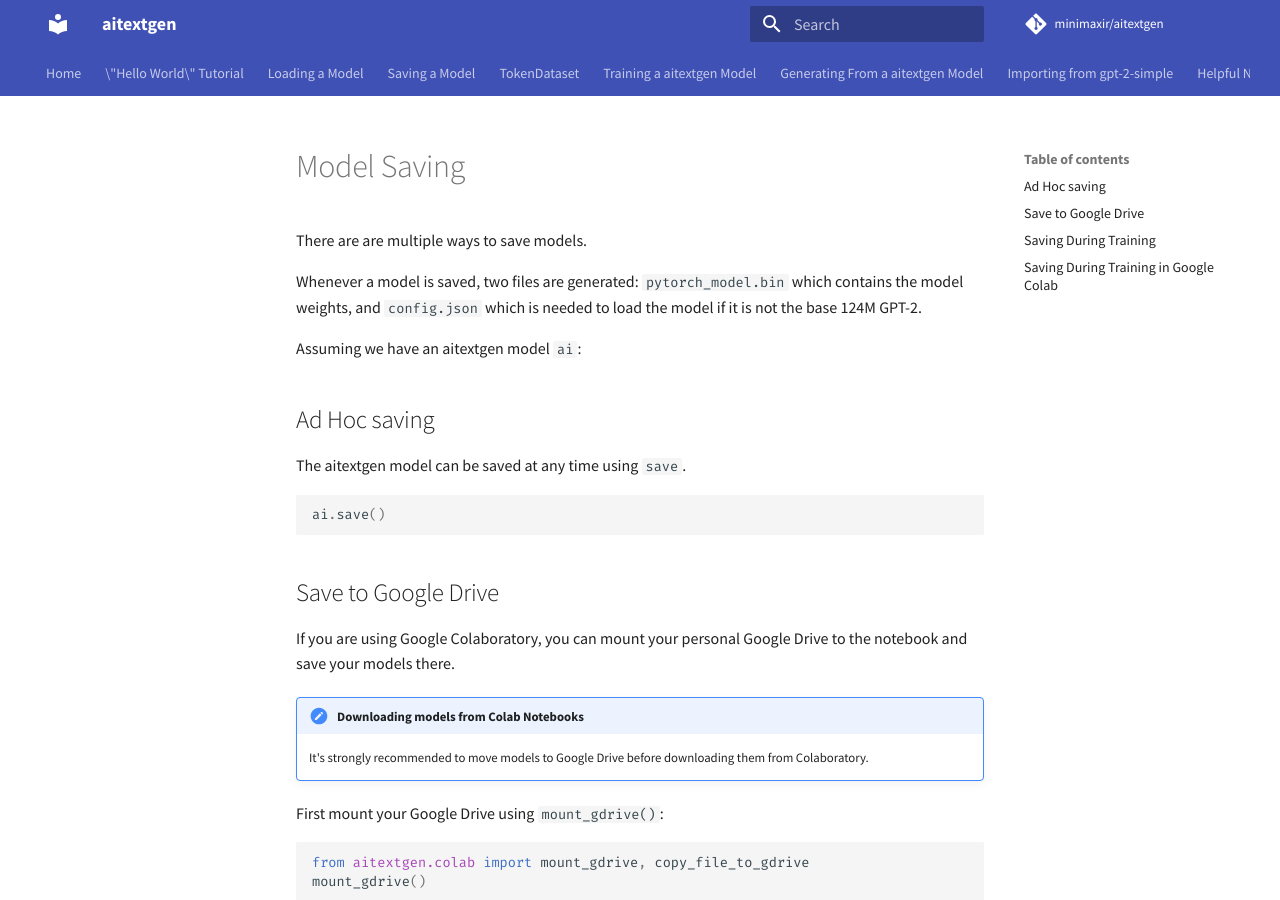
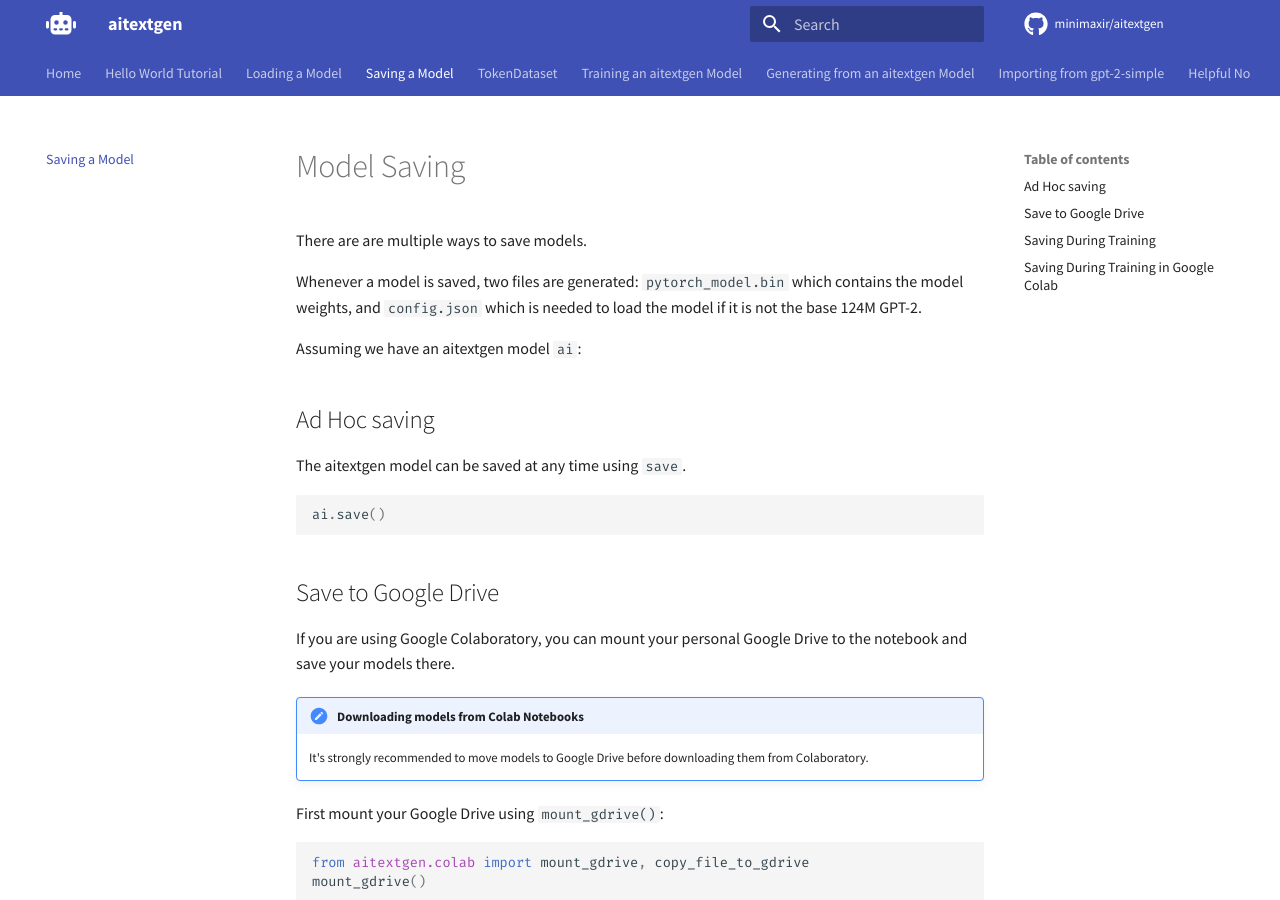
Before and after one commit to minimaxir/aitextgen, an MkDocs documentation site: the page built from docs/save-model.md, in a window 1280 px wide and 900 px high. Built offline with MkDocs 1.6.1 and Material for MkDocs 9.7.7, drawn with Linux system fonts in a browser that asks for light colours; comment, search, counter and statistics services are not loaded.

```diff
--- a/mkdocs.yml
+++ b/mkdocs.yml
@@ -4,15 +4,16 @@ site_author: Max Woolf (@minimaxir)
 
 nav:
   - Home: index.md
-  - \"Hello World\" Tutorial: tutorials/hello-world.md
+  - Hello World Tutorial: tutorials/hello-world.md
   - Loading a Model: load-model.md
-  - Saving a Model: save-mode.md
+  - Saving a Model: save-model.md
   - TokenDataset: dataset.md
-  - Training a aitextgen Model:
+  - Training an aitextgen Model:
       - Colaboratory Notebooks: tutorials/colab.md
       # - Improving Training Performance: train-performance.md
       - Training a GPT-2 Model From Scratch: tutorials/model-from-scratch.md
-  - Generating From a aitextgen Model:
+      - Loggers: loggers.md
+  - Generating from an aitextgen Model:
       - Generating Text: generate.md
       - Improving Generation Performance: generate-performance.md
       - Generating From GPT-2 1.5B: tutorials/generate_1_5b.md
@@ -20,9 +21,9 @@ nav:
   - Helpful Notes: helpful-notes.md
   - Ethics: ethics.md
   - Command-Line Interface: cli.md
-  - API:
-      - aitextgen: api/aitextgen.md
-      - TokenDataset: api/TokenDataset.md
+  # - API:
+  #     - aitextgen: api/aitextgen.md
+  #     - TokenDataset: api/TokenDataset.md
 
 theme:
   name: "material"
@@ -35,6 +36,9 @@ theme:
   features:
     - tabs
     - instant
+  icon:
+    logo: fontawesome/solid/robot
+    repo: fontawesome/brands/github
 
 repo_name: minimaxir/aitextgen
 repo_url: https://github.com/minimaxir/aitextgen
@@ -44,13 +48,13 @@ copyright: "Copyright &copy; 2019 - 2020 Max Woolf"
 
 extra:
   social:
-    - type: "github"
+    - icon: "fontawesome/brands/github-alt"
       link: "https://github.com/minimaxir/aitextgen"
-    - type: "twitter"
+    - icon: "fontawesome/brands/twitter"
       link: "https://twitter.com/minimaxir"
 
 markdown_extensions:
-  - markdown.extensions.codehilite:
+  - codehilite:
       guess_lang: false
   - mkautodoc
   - admonition
```
Also changed, not shown: docs/API/TokenDataset.md (deleted, +0 -7 lines), docs/API/aitextgen.md (deleted, +0 -7 lines), docs/load-model.md (+1 -1 lines), docs/real-world-examples.md (deleted, +0 -3 lines), docs/tutorials/gpu.md (deleted, +0 -3 lines), docs/tutorials/multi-gpu.md (deleted, +0 -3 lines), docs/tutorials/tpu.md (deleted, +0 -3 lines).
